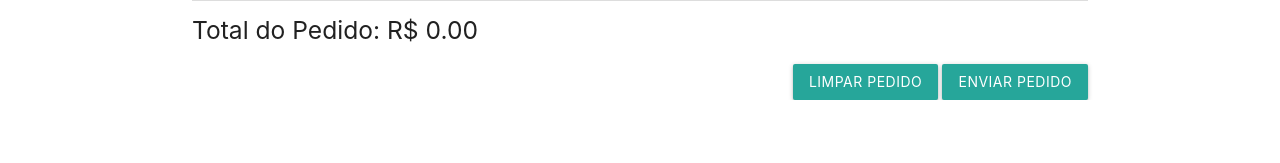
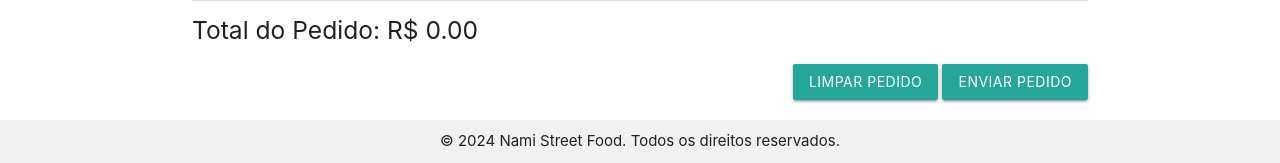
Before and after one commit to paulosandim/feiras-nami, a Flask app: page / in a window 1280 px wide. Shown: the part 948-1111 px from the top of the page. Before the commit the page ends 1048 px from the top, so only its background shows below. Run offline with Flask 3, Linux system fonts and the light colour scheme.

Commit message:
cria rodapé e desgruda os botões

```diff
--- a/templates/index.html
+++ b/templates/index.html
@@ -37,6 +37,14 @@
             text-align: right;
             margin-top: 20px; /* Adiciona um espaço acima dos botões */
         }
+
+        /* Estilo para o rodapé */
+        .footer {
+            margin-top: 20px; /* Adiciona espaço acima do rodapé */
+            padding: 10px; /* Adiciona padding dentro do rodapé */
+            background-color: #f1f1f1; /* Cor de fundo para o rodapé */
+            text-align: center; /* Centraliza o texto no rodapé */
+        }
     </style>
 </head>
 <body>
@@ -74,6 +82,11 @@
                 <button type="submit" class="btn">Enviar Pedido</button>
             </div>
         </form>
+    </div>
+
+    <!-- Rodapé -->
+    <div class="footer">
+        © 2024 Nami Street Food. Todos os direitos reservados.
     </div>
 
     <!-- Import Materialize JS -->
```
Also changed, not shown: README.md.
